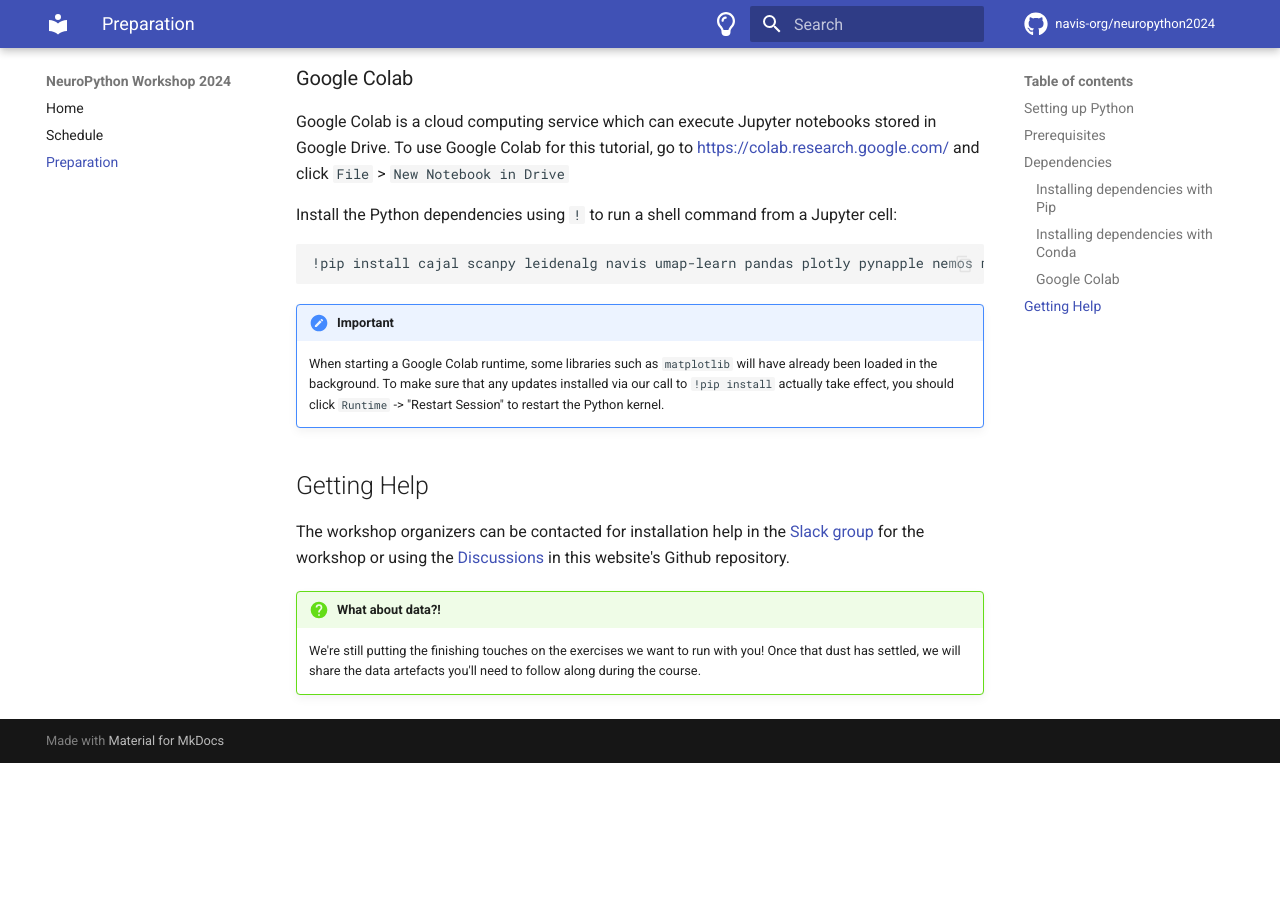
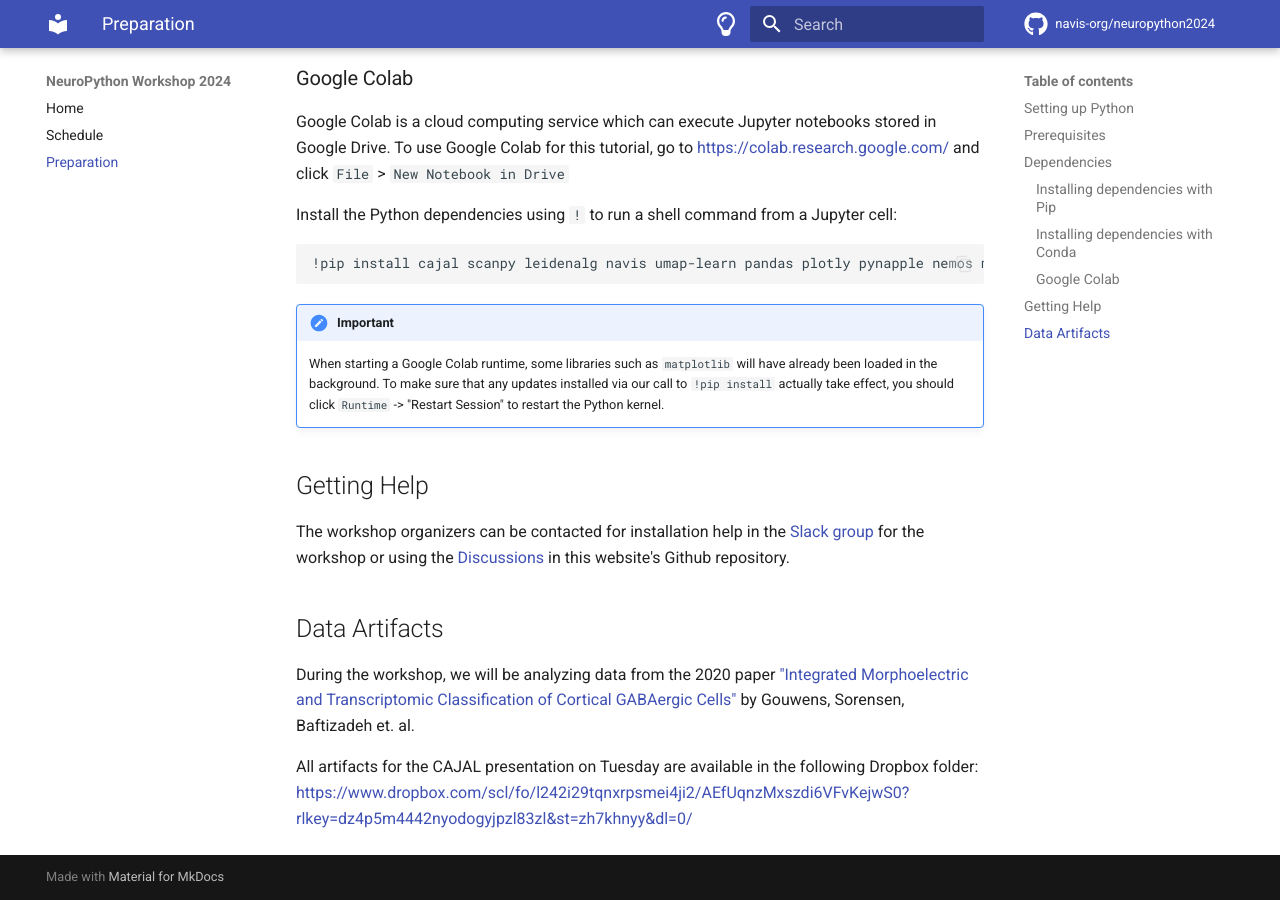
Before and after one commit to navis-org/neuropython2024, an MkDocs documentation site: the page built from docs/preparing.md, in a window 1280 px wide and 900 px high, scrolled down 3365 px. Built offline with MkDocs 1.6.1 and Material for MkDocs 9.7.7, drawn with Linux system fonts in a browser that asks for light colours; emoji names are drawn with the system emoji font; plug-ins that fetch from the network failed and are left out; comment, search, counter and statistics services are not loaded; before the commit the page ends 4128 px from its top, so only the background shows below that.

Commit message:
Added dropbox link

```diff
--- a/docs/preparing.md
+++ b/docs/preparing.md
@@ -174,8 +174,12 @@ Install the Python dependencies using `!` to run a shell command from a Jupyter
 ## Getting Help
 The workshop organizers can be contacted for installation help in the [Slack group](https://join.slack.com/t/pythontoolsfo-ehx1178/shared_invite/zt-2qjzd1c44-NZ~9kt0~kh47X6t80tK8Mg) for the workshop or using the [Discussions](https://github.com/navis-org/neuropython2024/discussions) in this website's Github repository.
 
-
+<!--
 !!! Question "What about data?!"
 
     We're still putting the finishing touches on the exercises we want to run with you!
-    Once that dust has settled, we will share the data artefacts you'll need to follow along during the course.
+    Once that dust has settled, we will share the data artefacts you'll need to follow along during the course. -->
+## Data Artifacts
+During the workshop, we will be analyzing data from the 2020 paper ["Integrated Morphoelectric and Transcriptomic Classification of Cortical GABAergic Cells"](https://www.cell.com/cell/pdf/S0092-8674(20)31254-X.pdf) by Gouwens, Sorensen, Baftizadeh et. al.
+
+All artifacts for the CAJAL presentation on Tuesday are available in the following Dropbox folder: <https://www.dropbox.com/scl/fo/l242i29tqnxrpsmei4ji2/AEfUqnzMxszdi6VFvKejwS0?rlkey=dz4p5m4442nyodogyjpzl83zl&st=zh7khnyy&dl=0/>
```
